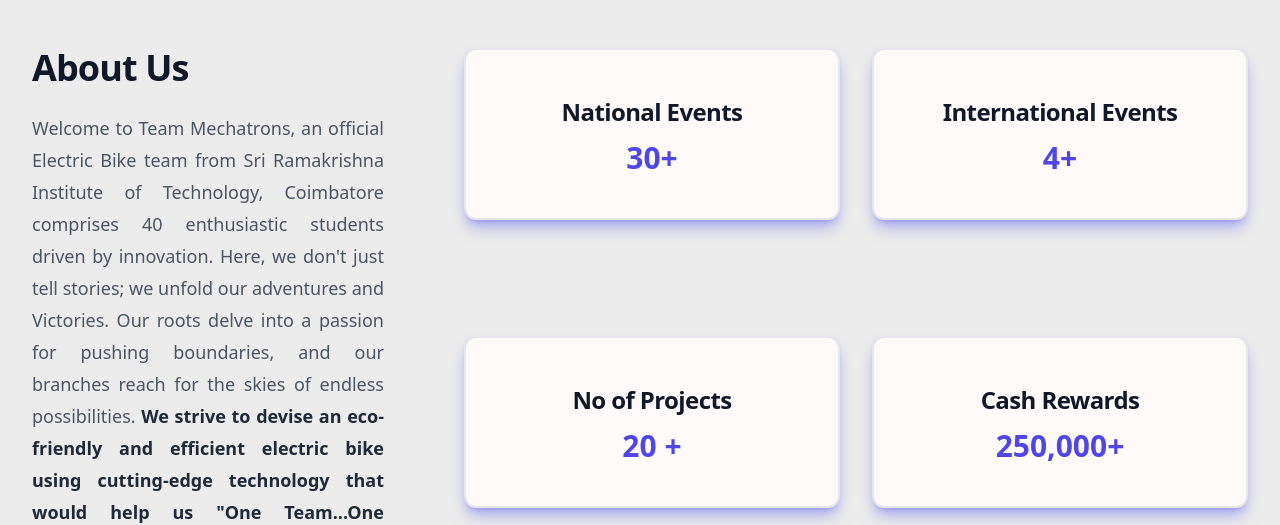
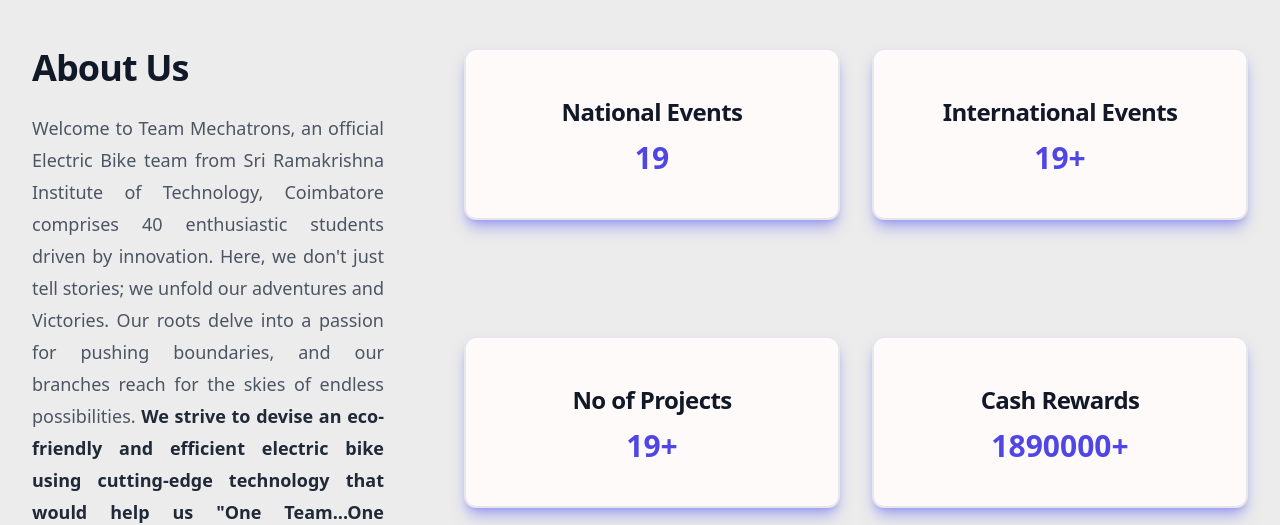
Before and after one commit to SRIRAMS2002/mechatrons07, a Next.js app: page / in a window 1280 px wide. Shown: the part 880-1405 px from the top of the page. Built offline with nearby package versions, Linux system fonts and the light colour scheme.

Commit message:
countup section

```diff
--- a/package.json
+++ b/package.json
@@ -27,6 +27,7 @@
     "react-countup": "^6.4.2",
     "react-dom": "18.2.0",
     "react-icons": "^4.11.0",
+    "react-intersection-observer": "^9.5.3",
     "react-player": "^2.14.1",
     "react-responsive-carousel": "^3.2.23",
     "react-slick": "^0.29.0",
--- a/src/Components/About.jsx
+++ b/src/Components/About.jsx
@@ -1,12 +1,35 @@
-import React, { useEffect } from "react";
-import CountUp, { useCountUp } from "react-countup";
+import React, { useState, useEffect } from "react";
+import { useInView } from "react-intersection-observer";
+import CountUp from "react-countup";
 import { motion } from "framer-motion";
+
+const SlowCountUp = ({ end, inView }) => {
+  const [count, setCount] = useState(0);
+
+  useEffect(() => {
+    if (inView) {
+      const duration = 10; // Set the duration in seconds
+      const framesPerSecond = 30; // Adjust this value as needed
+
+      const increment = (end / (duration * framesPerSecond)) || 1;
+
+      const interval = setInterval(() => {
+        setCount((prevCount) => {
+          const newCount = prevCount + increment;
+          return newCount >= end ? end : newCount;
+        });
+      }, 1000 / framesPerSecond);
+
+      return () => clearInterval(interval);
+    }
+  }, [end, inView]);
+
+  return <span>{Math.round(count)}</span>;
+};
+
 const About = () => {
-  useCountUp({
-    ref: "counter",
-    end: 1234567,
-    enableScrollSpy: true,
-    scrollSpyDelay: 9500,
+  const [ref, inView] = useInView({
+    triggerOnce: true,
   });
 
   return (
@@ -38,6 +61,7 @@
             </p>
           </motion.div>
           <motion.ul
+           ref={ref}
             role="list"
             className="  grid gap-x-8 gap-y-12 sm:grid-cols-2 sm:gap-y-16 xl:col-span-2"
           >
@@ -57,9 +81,10 @@
                     National Events
                   </h3>
                   <p className="text-3xl pt-5 font-semibold leading-6 text-indigo-600">
-                    {" "}
-                    <CountUp end={30} enableScrollSpy />+
-                  </p>
+                {" "}
+
+                <SlowCountUp end={30} inView={inView} />
+              </p>
                 </div>
               </div>
             </motion.li>
@@ -80,7 +105,7 @@
                   </h3>
                   <p className="text-3xl pt-5 font-semibold leading-6 text-indigo-600">
                     {" "}
-                    <CountUp end={4} enableScrollSpy />+
+                    <SlowCountUp end={30} inView={inView} />+
                   </p>
                 </div>
               </div>
@@ -102,7 +127,7 @@
                   </h3>
                   <p className="text-3xl pt-5 font-semibold leading-6 text-indigo-600">
                     {" "}
-                    <CountUp end={20} enableScrollSpy /> +
+                    <SlowCountUp end={30} inView={inView} />+
                   </p>
                 </div>
               </div>
@@ -124,7 +149,7 @@
                   </h3>
                   <p className="text-3xl pt-5 font-semibold leading-6 text-indigo-600">
                     {" "}
-                    <CountUp end={250000} enableScrollSpy />+
+                    <SlowCountUp end={3000000} inView={inView} />+
                   </p>
                 </div>
               </div>
--- a/src/Components/ProductCategoryCoursel.jsx
+++ b/src/Components/ProductCategoryCoursel.jsx
@@ -1,104 +1,93 @@
-import React from "react";
-import { CalendarDaysIcon, HandRaisedIcon } from '@heroicons/react/24/outline'
-const Footer = () => {
+import React, { useState, useEffect } from "react";
+import { useInView } from "react-intersection-observer";
+import CountUp from "react-countup";
+import { motion } from "framer-motion";
+
+const SlowCountUp = ({ end, inView }) => {
+  const [count, setCount] = useState(0);
+
+  useEffect(() => {
+    if (inView) {
+      const duration = 10; // Set the duration in seconds
+      const framesPerSecond = 30; // Adjust this value as needed
+
+      const increment = (end / (duration * framesPerSecond)) || 1;
+
+      const interval = setInterval(() => {
+        setCount((prevCount) => {
+          const newCount = prevCount + increment;
+          return newCount >= end ? end : newCount;
+        });
+      }, 1000 / framesPerSecond);
+
+      return () => clearInterval(interval);
+    }
+  }, [end, inView]);
+
+  return <span>{Math.round(count)}</span>;
+};
+
+const About = () => {
+  const [ref, inView] = useInView({
+    triggerOnce: true,
+  });
+
   return (
-    <div className="relative isolate overflow-hidden bg-gray-900 py-16 sm:py-24 lg:py-24">
-
-<div className="mx-auto max-w-7xl px-6 lg:px-8">
-        <div className="mx-auto grid max-w-2xl grid-cols-1 gap-x-8 gap-y-16 lg:max-w-none lg:grid-cols-2">
-          <div className="max-w-xl lg:max-w-lg">
-            <h2 className="text-3xl font-bold tracking-tight text-white sm:text-4xl">Contact Us</h2>
-            <p className="mt-4 text-lg leading-8 text-gray-300">
-            "We're just a message away from turning your questions into solutions."
+    <>
+      <div className=" py-24 sm:py-32">
+        <div className="mx-auto grid max-w-7xl gap-x-20 gap-y-20 px-6 lg:px-8 xl:grid-cols-3">
+          <motion.div
+            initial={{ x: -100, y: 100, opacity: 0 }}
+            whileInView={{ x: 0, y: 0, opacity: 1 }}
+            transition={{
+              duration: 0.3,
+              delay: 0.3,
+              type: "spring",
+              stiffness: 100,
+            }}
+            viewport={{ once: true }}
+            className="max-w-2xl"
+          >
+            <h2 className="text-3xl font-bold tracking-tight text-gray-900 sm:text-4xl">
+              About Us
+            </h2>
+            <p className="mt-6 text-lg leading-8 text-gray-600 justify-text">
+              {/* Your existing content */}
             </p>
-            <div className="mt-6 flex max-w-md gap-x-4">
-              <label htmlFor="email-address" className="sr-only">
-                Email address
-              </label>
-              <input
-                id="email-address"
-                name="email"
-                type="email"
-                autoComplete="email"
-                required
-                className="min-w-0 flex-auto rounded-md border-0 bg-white/5 px-3.5 py-2 text-white shadow-sm ring-1 ring-inset ring-white/10 focus:ring-2 focus:ring-inset focus:ring-indigo-500 sm:text-sm sm:leading-6"
-                placeholder="Enter your email"
-              />
-              <button
-                type="submit"
-                className="flex-none rounded-md bg-indigo-500 px-3.5 py-2.5 text-sm font-semibold text-white shadow-sm hover:bg-indigo-400 focus-visible:outline focus-visible:outline-2 focus-visible:outline-offset-2 focus-visible:outline-indigo-500"
-              >
-                Subscribe
-              </button>
-            </div>
-          </div>
-          <dl className="grid grid-cols-1 gap-x-8 gap-y-10 sm:grid-cols-3 lg:pt-2">
-            <div className="flex flex-col items-start">
-            <div className="p-5 w-48 text-white">
-            <div className="text-md uppercase text-gray-500 font-medium">Team</div>
-            <a className="my-3 block" href="/Founders">
-              Founders
-            </a>
-
-            <a className="my-3 block" href="/Mentors">
-              Mentors
-            </a>
-            <a className="my-3 block" href="/Members">
-              Members
-            </a>
-
-
-
-          </div>
-
-            </div>
-            <div className="flex flex-col items-start">
-            <div className="p-5 w-48 text-white">
-            <div className="text-md uppercase text-gray-500 font-medium">Work</div>
-
-
-            <a className="my-3 block" href="/Projects">
-              Projects <span className="text-teal-600 text-xs p-1">New</span>
-            </a>
-            <a className="my-3 block" href="/Achievements">
-             Achievements <span className="text-teal-600 text-xs p-1">New</span>
-            </a>
-            <a className="my-3 block" href="/Gallery">
-              Gallery <span className="text-teal-600 text-xs p-1">New</span>
-            </a>
-          </div>
-
-            </div>
-            <div className="flex flex-col items-start">
-            <div className="p-5 w-52 text-white">
-            <div className="text-md uppercase text-gray-500 font-medium">Graduates</div>
-
-            <a className="my-3 block" href="/Alumini">
-              Alumini <span className="text-teal-600 text-xs p-1"></span>
-            </a>
-            <a className="my-3 block" href="/Aluminiposition">
-            Alumni Positions <span className="text-teal-600 text-xs p-1">New</span>
-            </a>
-
-          </div>
-
-            </div>
-          </dl>
+          </motion.div>
+          <motion.ul
+            ref={ref}
+            role="list"
+            className="  grid gap-x-8 gap-y-12 sm:grid-cols-2 sm:gap-y-16 xl:col-span-2"
+          >
+            {/* Your existing list items */}
+            <motion.li
+              initial={{ y: 100, opacity: 0 }}
+              whileInView={{ y: 0, opacity: 1 }}
+              transition={{
+                duration: 0.3,
+                delay: 0.5 + 1 * 0.1,
+                type: "spring",
+                stiffness: 100,
+              }}
+            >
+              <div className="bg-[#fffafa] flex items-center rounded-xl  p-12 gap-x-6  border-box hover:border-violet-900 transition border-2 hover:shadow-lg shadow-indigo-500/50 shadow-lg hover:shadow-indigo-500/50">
+                <div className="mx-auto text-center">
+                  <h3 className="text-2xl font-semibold leading-7 tracking-tight text-gray-900">
+                    National Events
+                  </h3>
+                  <p className="text-3xl pt-5 font-semibold leading-6 text-indigo-600">
+                    {" "}
+                    <SlowCountUp end={30} inView={inView} />
+                  </p>
+                </div>
+              </div>
+            </motion.li>
+          </motion.ul>
         </div>
       </div>
-      <div className="absolute left-1/2 top-0 -z-10 -translate-x-1/2 blur-3xl xl:-top-6" aria-hidden="true">
-        <div
-          className="aspect-[1155/678] w-[72.1875rem] bg-gradient-to-tr from-[#ff80b5] to-[#9089fc] opacity-30"
-          style={{
-            clipPath:
-              'polygon(74.1% 44.1%, 100% 61.6%, 97.5% 26.9%, 85.5% 0.1%, 80.7% 2%, 72.5% 32.5%, 60.2% 62.4%, 52.4% 68.1%, 47.5% 58.3%, 45.2% 34.5%, 27.5% 76.7%, 0.1% 64.9%, 17.9% 100%, 27.6% 76.8%, 76.1% 97.7%, 74.1% 44.1%)',
-          }}
-        />
-      </div>
-
-
-    </div>
+    </>
   );
 };
 
-export default Footer;
+export default About;
--- a/src/pages/Aluminiposition.jsx
+++ b/src/pages/Aluminiposition.jsx
@@ -222,10 +222,7 @@
   },
 ];
 const Aluminiposition = () => {
-  const handleMailClick = (email) => {
-    const gmailComposeUrl = `https://mail.google.com/mail/?view=cm&fs=1&to=${email}`;
-    window.open(gmailComposeUrl, "_blank");
-  };
+
   const [isSectionInView, setIsSectionInView] = useState(false);
   const [loading, setLoading] = useState(false);
   useEffect(() => {
```
Also changed, not shown: 1 other file (tests, documents, lock files or other folders).
